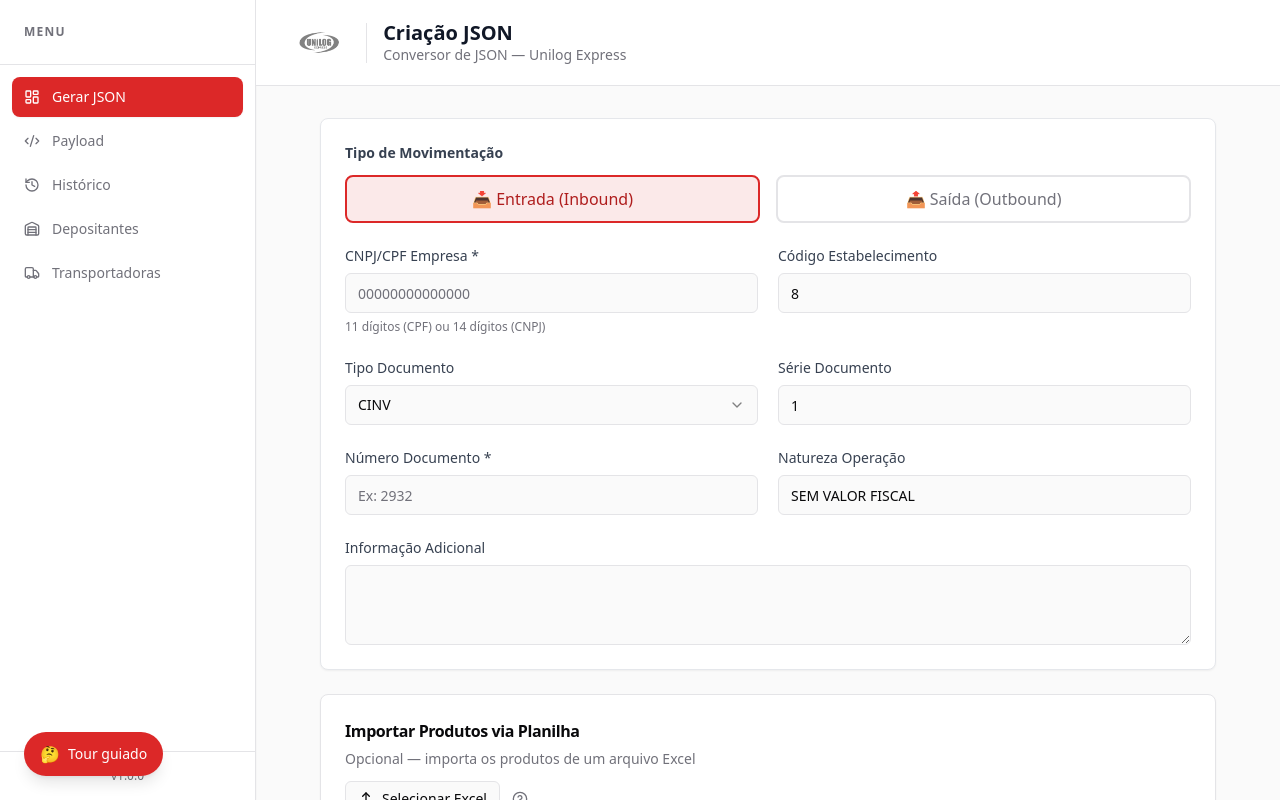
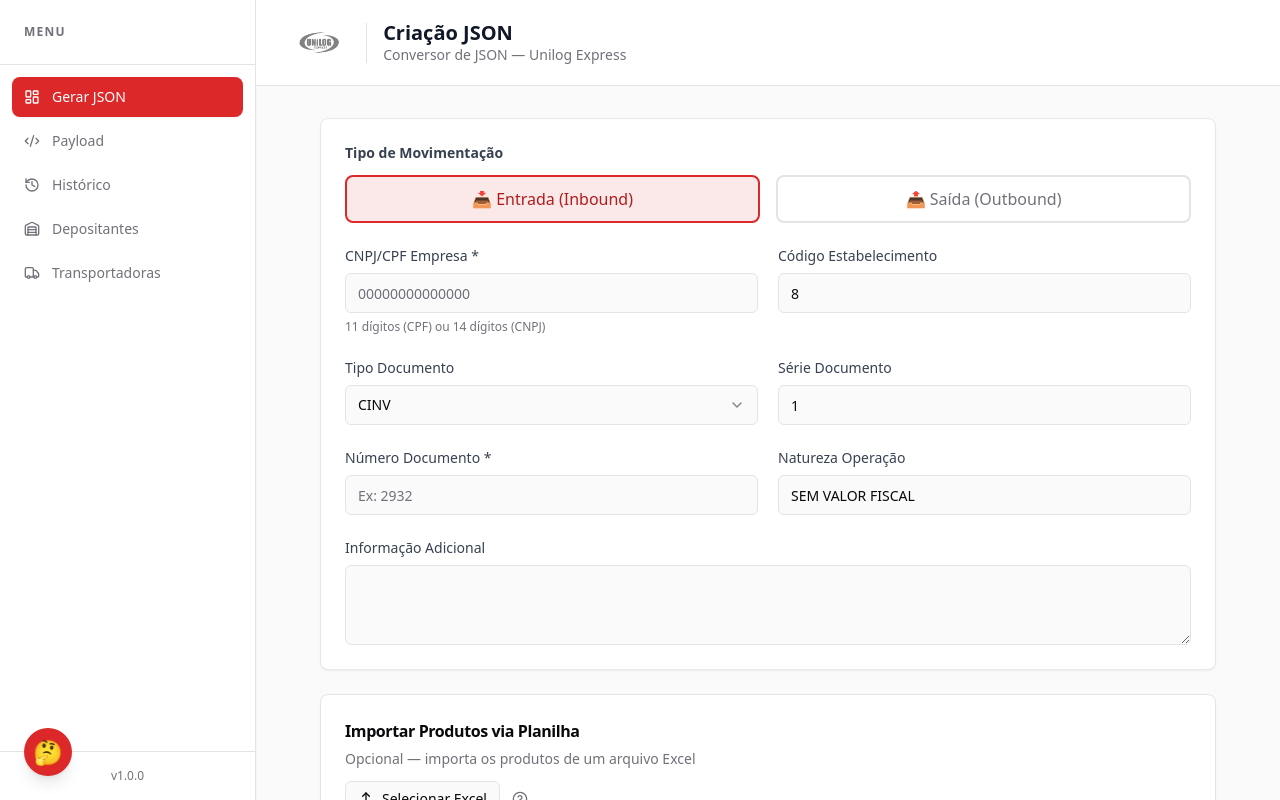
Before and after one commit to randreatta/gerar-json-unilog, a React (Vite) app: page / in a window 1280 px wide. Built offline with nearby package versions, Linux system fonts and the light colour scheme.

Commit message:
feat: show only emoji on tour button, remove label
Co-Authored-By: Claude Sonnet 4.6 <noreply@anthropic.com>

```diff
--- a/src/JsonConverter.jsx
+++ b/src/JsonConverter.jsx
@@ -203,9 +203,9 @@ const TourGuide = ({ setActiveTab }) => {
     <>
       <button
         onClick={start}
-        className="fixed bottom-6 left-6 z-40 flex items-center gap-2 bg-primary text-primary-foreground text-sm font-medium px-4 py-2.5 rounded-full shadow-lg hover:opacity-90 transition-opacity"
+        className="fixed bottom-6 left-6 z-40 flex items-center justify-center bg-primary text-primary-foreground w-12 h-12 rounded-full shadow-lg hover:opacity-90 transition-opacity"
       >
-        <span className="text-base">🤔</span> Tour guiado
+        <span className="text-2xl">🤔</span>
       </button>
 
       {open && (
```
